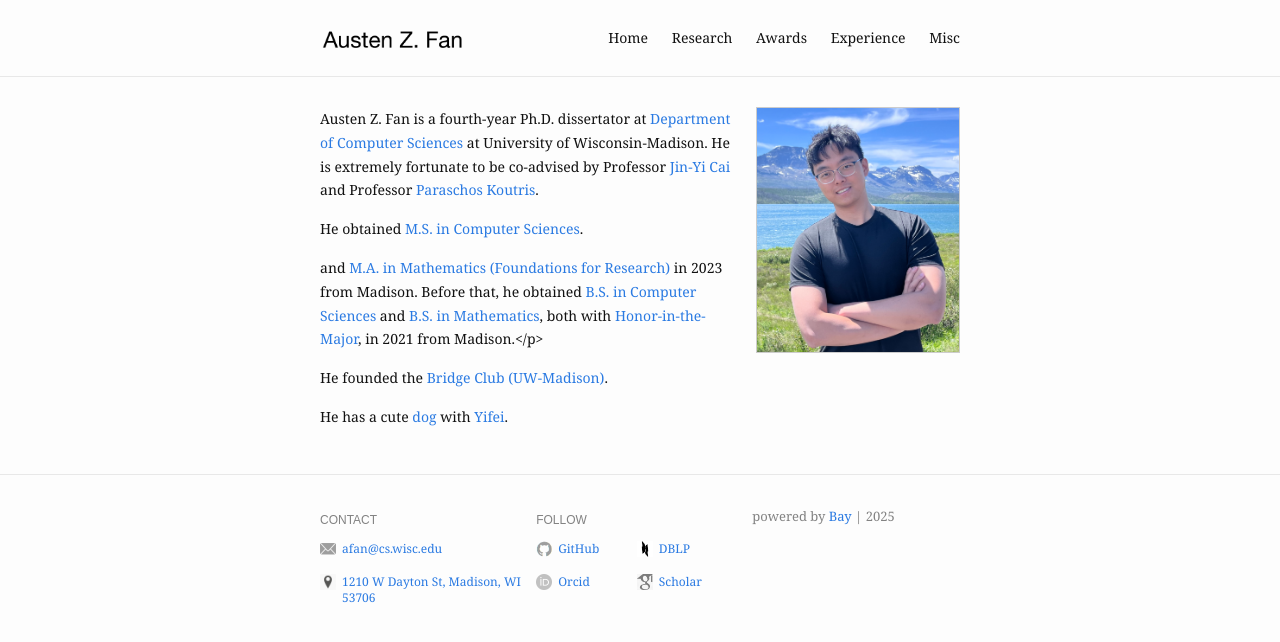
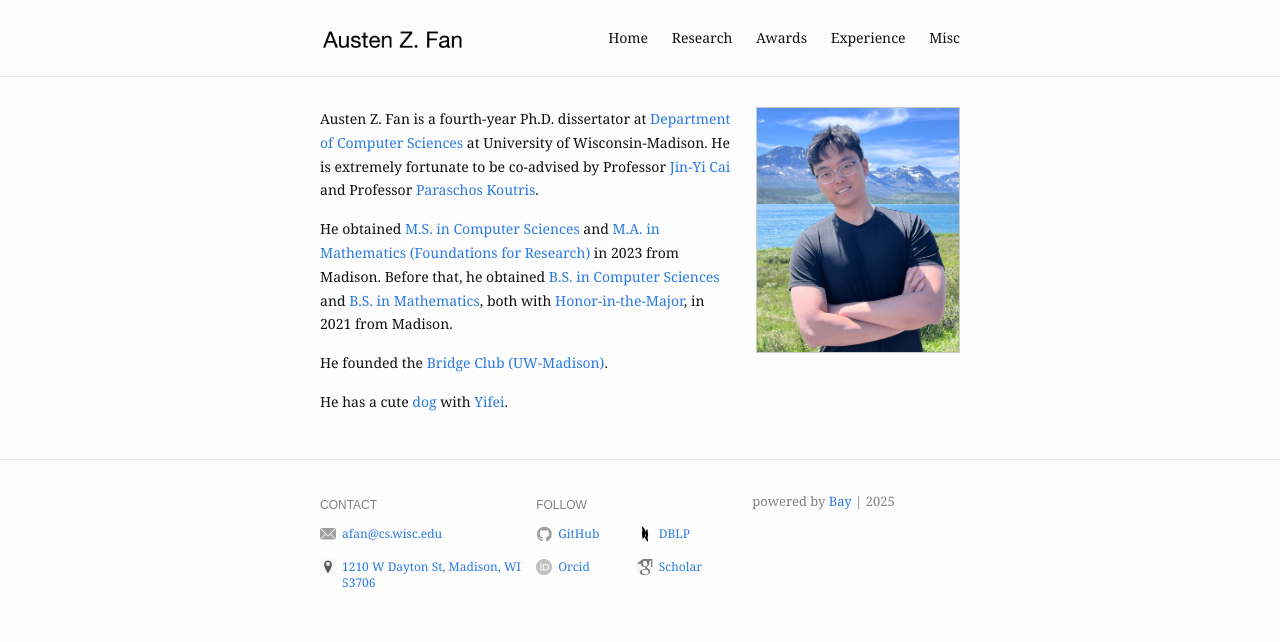
Before and after one commit to Austen-Z-Fan/Austen-Z-Fan.github.io, a Jekyll site: the page built from index.md, in a window 1280 px wide. Shown: the top 642 px of the page. Built offline with Jekyll 4.4.1, drawn with Linux system fonts in a browser that asks for light colours.

```diff
--- a/index.md
+++ b/index.md
@@ -9,8 +9,7 @@ profile_picture:
 Austen Z. Fan is a fourth-year Ph.D. dissertator at <a href="https://www.cs.wisc.edu/">Department of Computer Sciences</a> at University of Wisconsin-Madison. He is extremely fortunate to be co-advised by Professor <a href="https://pages.cs.wisc.edu/~jyc/">Jin-Yi Cai</a> and Professor <a href="https://pages.cs.wisc.edu/~paris/">Paraschos Koutris</a>.
 </p>
 <p>
-He obtained <a href="https://guide.wisc.edu/graduate/computer-sciences/computer-sciences-ms/">M.S. in Computer Sciences</a>.
-</p> and <a href="https://guide.wisc.edu/graduate/mathematics/mathematics-ma/mathematics-foundations-research-ma/">M.A. in Mathematics (Foundations for Research)</a> in 2023 from Madison. Before that, he obtained <a href="https://guide.wisc.edu/undergraduate/letters-science/computer-sciences/computer-sciences-bs/index.html">B.S. in Computer Sciences</a> and <a href="https://guide.wisc.edu/undergraduate/letters-science/mathematics/mathematics-bs/index.html">B.S. in Mathematics</a>, both with <a hred="https://guide.wisc.edu/undergraduate/letters-science/">Honor-in-the-Major</a>, in 2021 from Madison.</p>
+He obtained <a href="https://guide.wisc.edu/graduate/computer-sciences/computer-sciences-ms/">M.S. in Computer Sciences</a> and <a href="https://guide.wisc.edu/graduate/mathematics/mathematics-ma/mathematics-foundations-research-ma/">M.A. in Mathematics (Foundations for Research)</a> in 2023 from Madison. Before that, he obtained <a href="https://guide.wisc.edu/undergraduate/letters-science/computer-sciences/computer-sciences-bs/index.html">B.S. in Computer Sciences</a> and <a href="https://guide.wisc.edu/undergraduate/letters-science/mathematics/mathematics-bs/index.html">B.S. in Mathematics</a>, both with <a hred="https://guide.wisc.edu/undergraduate/letters-science/">Honor-in-the-Major</a>, in 2021 from Madison.</p>
 
 
 <p>
```
